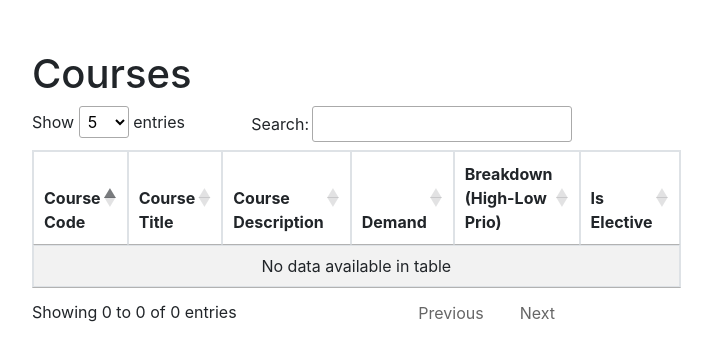
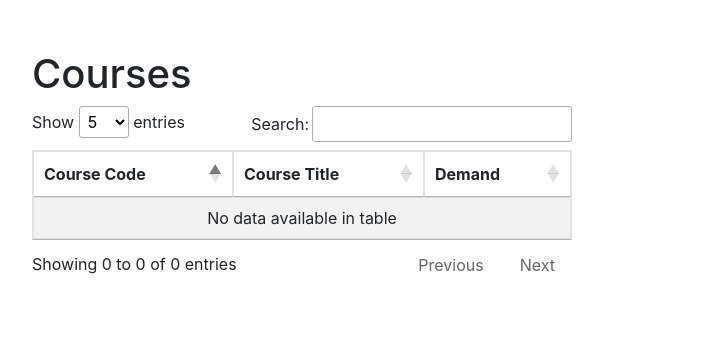
Before and after one commit to mauimaui17/my_demand_tracker, a Django app: page /home/ in a window 1280 px wide. Shown: the part 56-417 px from the top of the page, without its empty margins (53-765 px from the left). Run offline with Django 5.2, Linux system fonts and the light colour scheme; data that the repository does not hold is empty; some libraries are stand-ins or nearby versions.

Commit message:
homepage adjustments

```diff
--- a/tracker/templates/tracker/homepage.html
+++ b/tracker/templates/tracker/homepage.html
@@ -20,10 +20,7 @@
                                     <tr>
                                         <th>Course Code</th>
                                         <th>Course Title</th>
-                                        <th>Course Description</th>
                                         <th>Demand</th>
-                                        <th>Breakdown (High-Low Prio)</th>
-                                        <th>Is Elective</th>
                                         <!-- Add additional columns if needed -->
                                     </tr>
                                 </thead>
@@ -32,16 +29,7 @@
                                     <tr data-id ="{{ course.id }}">
                                         <td align='center'>{{ course.subject_code.subject_code }} {{course.course_code}}</td>
                                         <td align='center'>{{ course.course_title }}</td>
-                                        <td>{{ course.course_description }}</td>
                                         <td align='center'>{{ course.demand }}</td>
-                                        <td align='center'>{{ course.first_prio }} - {{ course.second_prio }} - {{ course.third_prio }} - {{ course.fourth_prio }}</td>
-                                        <td align='center'>
-                                            {%if course.is_elective %}
-                                                Elective
-                                            {% else %}
-                                                Not Elective
-                                            {% endif %}
-                                        </td>
                                     </tr>
                                     {% endfor %}
                                 </tbody>
```
